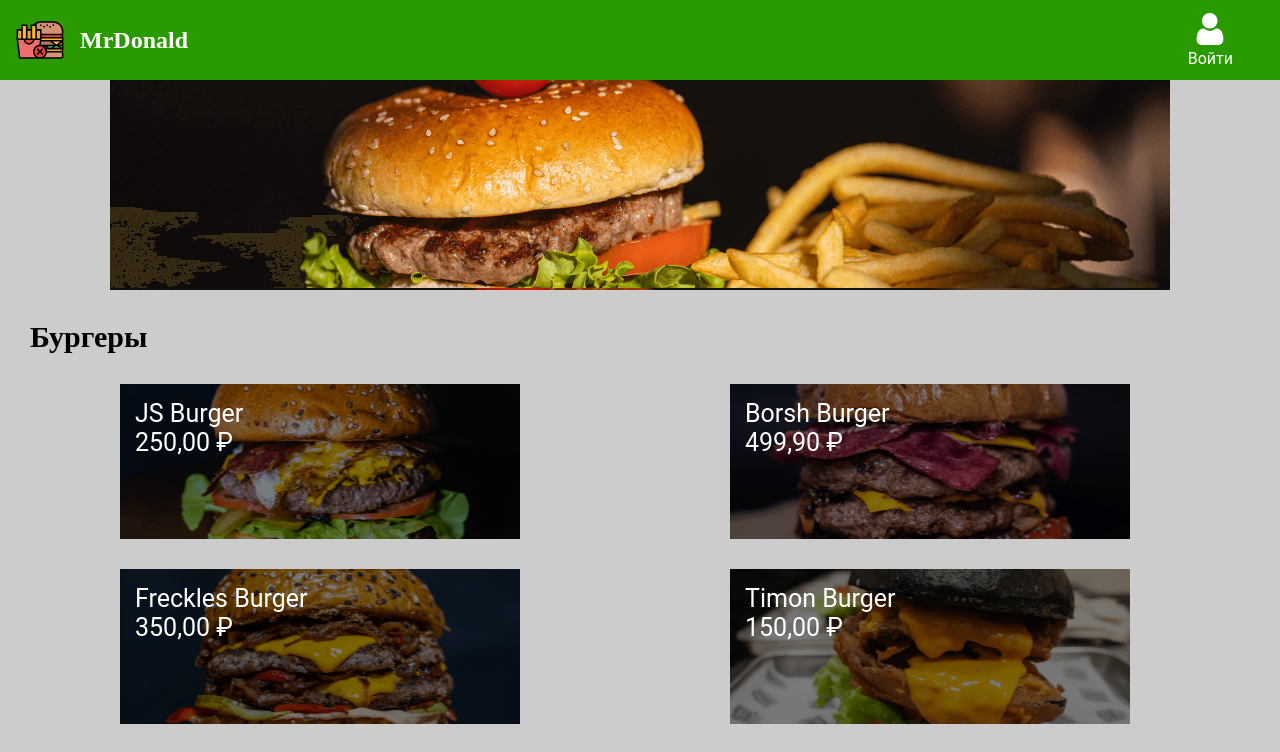
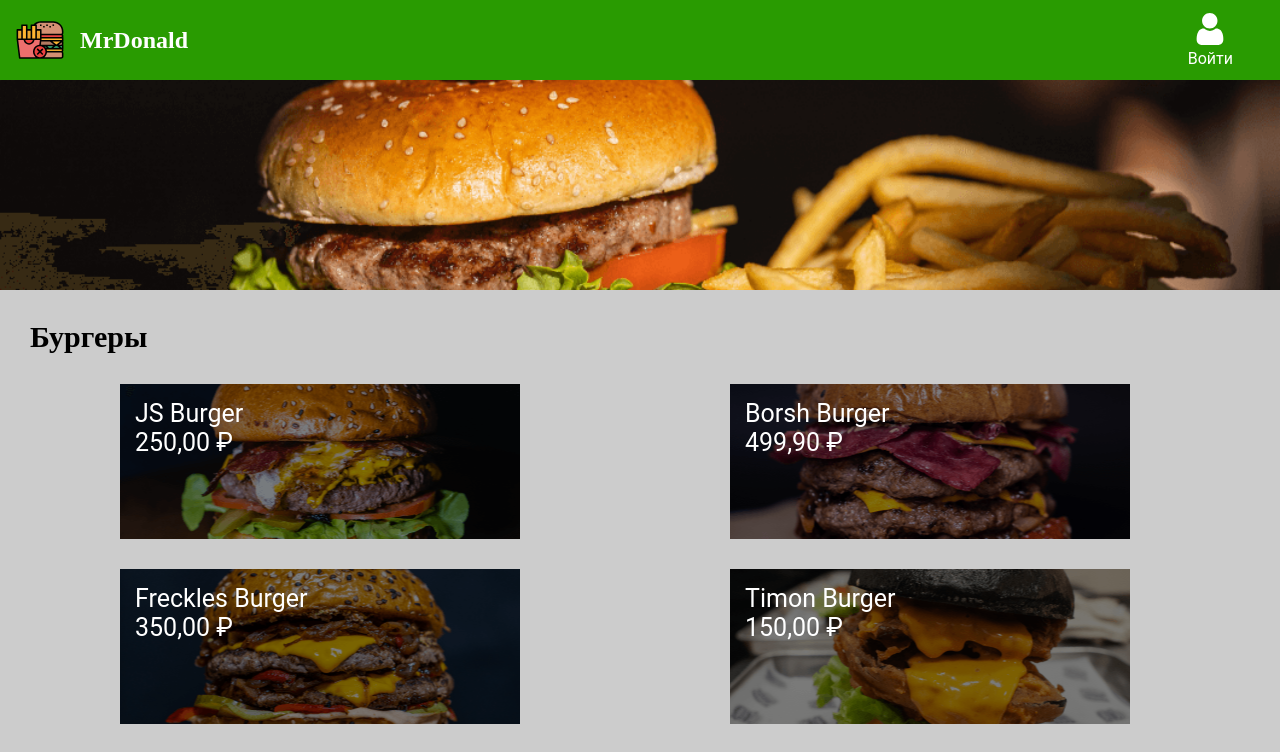
Before and after one commit to gsa21076/mcdonald.github.io, a React (Create React App) app: page / in a window 1280 px wide. Shown: the top 752 px of the page. Built offline with nearby package versions, Linux system fonts and the light colour scheme.

Commit message:
Add files via upload

```diff
--- a/src/Components/ListItem.js
+++ b/src/Components/ListItem.js
@@ -40,12 +40,13 @@ const Item = styled.li`
   }
 `;
 
-export const ListItem = ({ itemList }) => (
+export const ListItem = ({ itemList, setOpenItem }) => (
   <List>
     {itemList.map(item => (
       <Item
         key={item.id}
-        img={item.img}>
+        img={item.img}
+        onClick={() => setOpenItem(item)}>
         <p>{item.name}</p>
         <p>{item.price.toLocaleString('ru-RU',
           { style: 'currency', currency: 'RUB' })}</p>
--- a/src/Components/Menu.js
+++ b/src/Components/Menu.js
@@ -2,6 +2,7 @@ import React from 'react';
 import styled from 'styled-components';
 import dbMenu from './DBMenu';
 import { ListItem } from './ListItem';
+import { Banner } from "./Banner";
 
 const MenuStyled = styled.main`
   background-color: #ccc;
@@ -12,27 +13,25 @@ const SectionMenu = styled.section`
   padding: 30px;
 `;
 
-const Banner = styled.div`
-  height: 210px;
-  width: 1060px;
-  background-image: ${`url(/menu/banner.png)`} ;
-  display: block;
-  margin-left: auto;
-  margin-right: auto;
-`;
 
-export const Menu = () => (
+export const Menu = ({ setOpenItem }) => (
   <MenuStyled>
     <Banner />
 
     <SectionMenu>
       <h2>Бургеры</h2>
-      <ListItem itemList={dbMenu.burger} />
+      <ListItem
+        itemList={dbMenu.burger}
+        setOpenItem={setOpenItem}
+      />
     </SectionMenu>
 
     <SectionMenu>
       <h2>Закуски и напитки</h2>
-      <ListItem itemList={dbMenu.other} />
+      <ListItem
+        itemList={dbMenu.other}
+        setOpenItem={setOpenItem}
+      />
     </SectionMenu>
   </MenuStyled>
 );
```
Also changed, not shown: src/image/banner.png (added).
